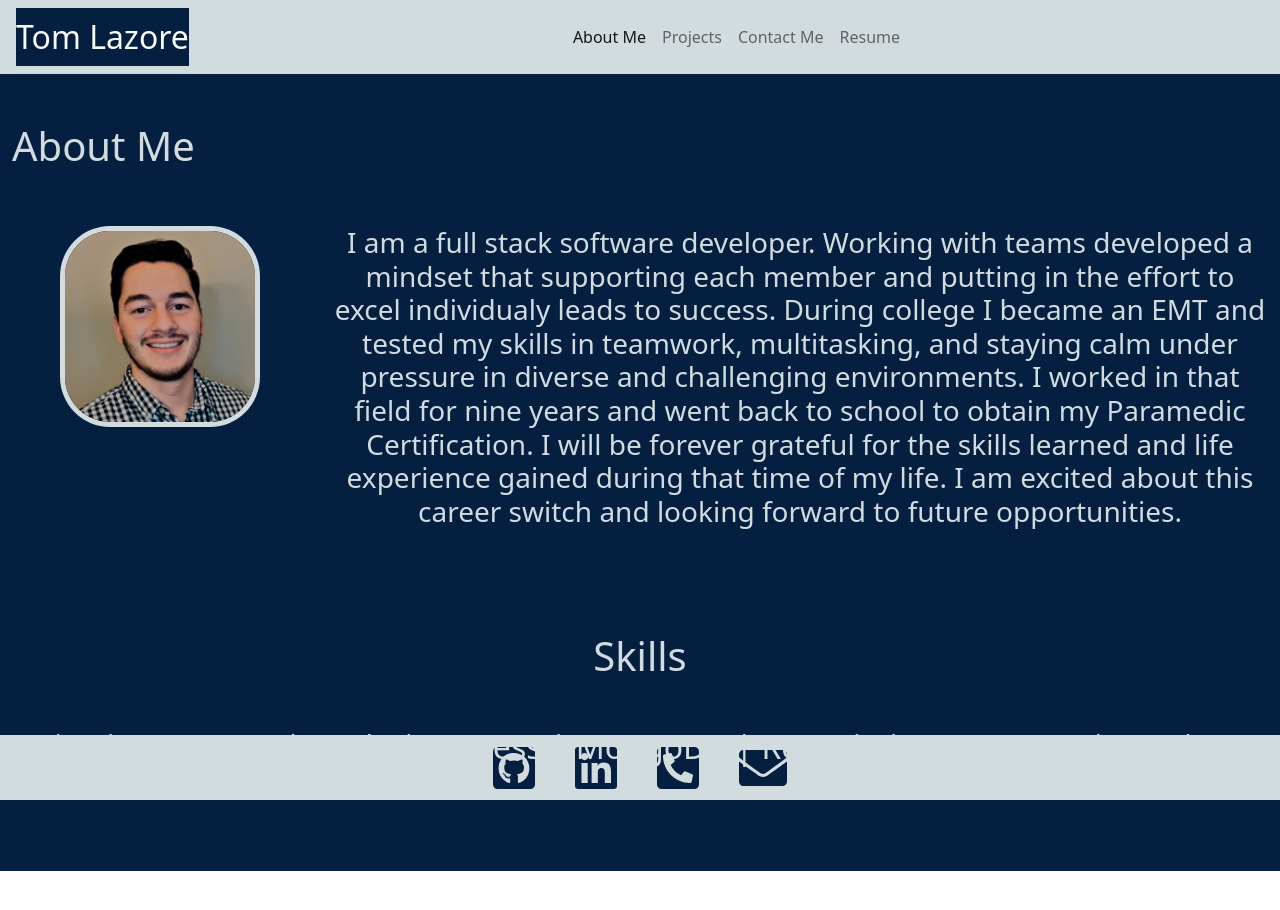
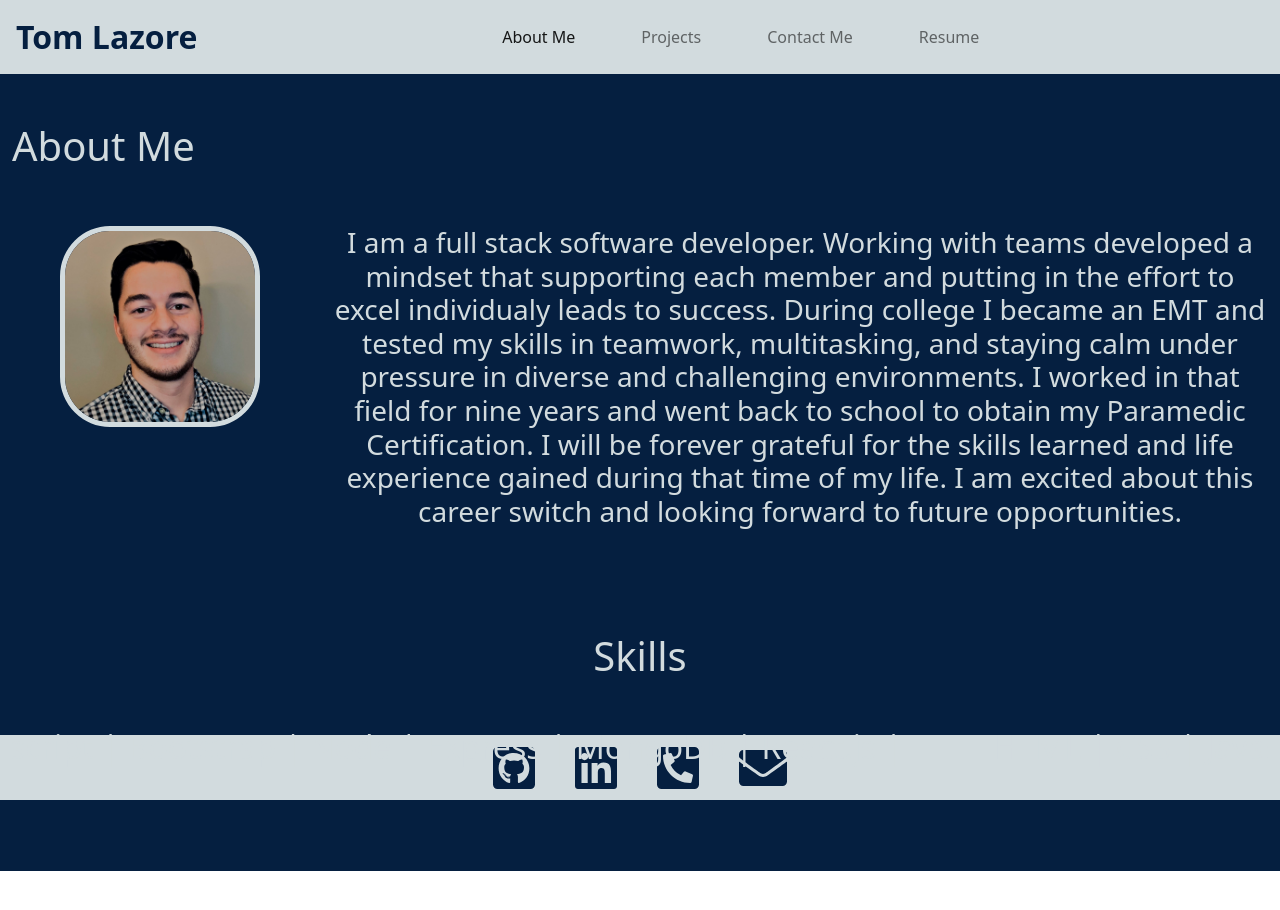
Before and after one commit to tlaze/React-Portfolio, a React (Create React App) app: page / in a window 1280 px wide. Shown: the top 910 px of the page. Built offline with nearby package versions, Linux system fonts and the light colour scheme; the HTML template or start-up script is replaced by a standard one.

Commit message:
updates to navbar

```diff
--- a/src/components/Navbar.js
+++ b/src/components/Navbar.js
@@ -1,24 +1,32 @@
-import {Navbar, Container, Nav} from 'react-bootstrap'
+import {Navbar, Nav} from 'react-bootstrap'
 import React from 'react';
-import '../styles/NavBar.css';
 import myResume from '../assets/pdf/Portfolio_Resume.pdf';
 
 function NavBar({ currentPage, handlePageChange }) {
     const styles = {
         navStyle:{
             backgroundColor: '#d2dbde',
+        },
+        brandStyle:{
+            color: '#051f40',
+            fontSize: '2em',
+            fontWeight: 'bold',
+        },
+        linkStyle:{
+            marginRight: '25px',
+            marginLeft: '25px',
         }
     }
     return(
         <Navbar className="navbar-fixed-top container-fluid" expand="md" style={styles.navStyle}>
-                <Navbar.Brand className="brand ms-1 text-light">Tom Lazore</Navbar.Brand>
+                <Navbar.Brand className="brand ms-1" style={styles.brandStyle}>Tom Lazore</Navbar.Brand>
                 <Navbar.Toggle className="me-1" />
                 <Navbar.Collapse className="justify-content-center">
                     <Nav>
-                        <Nav.Link id="about" className={ currentPage === 'about' ? 'nav-link active' : 'nav-link' } href="#about" onClick={() => handlePageChange('about')}>About Me</Nav.Link>
-                        <Nav.Link id="project" className={currentPage === 'projects' ? 'nav=link active' : 'nav-link' } href="#projects" onClick={() => handlePageChange('projects')}>Projects</Nav.Link>
-                        <Nav.Link id="contact" className={currentPage === 'contact' ? 'nav=link active' : 'nav-link' } href="#contact" onClick={() => handlePageChange('contact')}>Contact Me</Nav.Link>
-                        <Nav.Link id="resume" href={myResume} download="Lazore_Thomas_Resume" rel="noreferrer">Resume</Nav.Link>
+                        <Nav.Link style={styles.linkStyle}  className={ currentPage === 'about' ? 'nav-link active' : 'nav-link' } href="#about" onClick={() => handlePageChange('about')}>About Me</Nav.Link>
+                        <Nav.Link style={styles.linkStyle}  className={currentPage === 'projects' ? 'nav=link active' : 'nav-link' } href="#projects" onClick={() => handlePageChange('projects')}>Projects</Nav.Link>
+                        <Nav.Link style={styles.linkStyle}  className={currentPage === 'contact' ? 'nav=link active' : 'nav-link' } href="#contact" onClick={() => handlePageChange('contact')}>Contact Me</Nav.Link>
+                        <Nav.Link style={styles.linkStyle}  href={myResume} download="Lazore_Thomas_Resume" rel="noreferrer">Resume</Nav.Link>
                     </Nav>
                 </Navbar.Collapse>
         </Navbar>
--- a/src/styles/NavBar.css
+++ /dev/null
@@ -1,11 +0,0 @@
-.brand{
-    background-color: #051f40;
-    font-size: 2em;
-}
-#contact{
-
-}
-
-#resume{
-
-}
```
